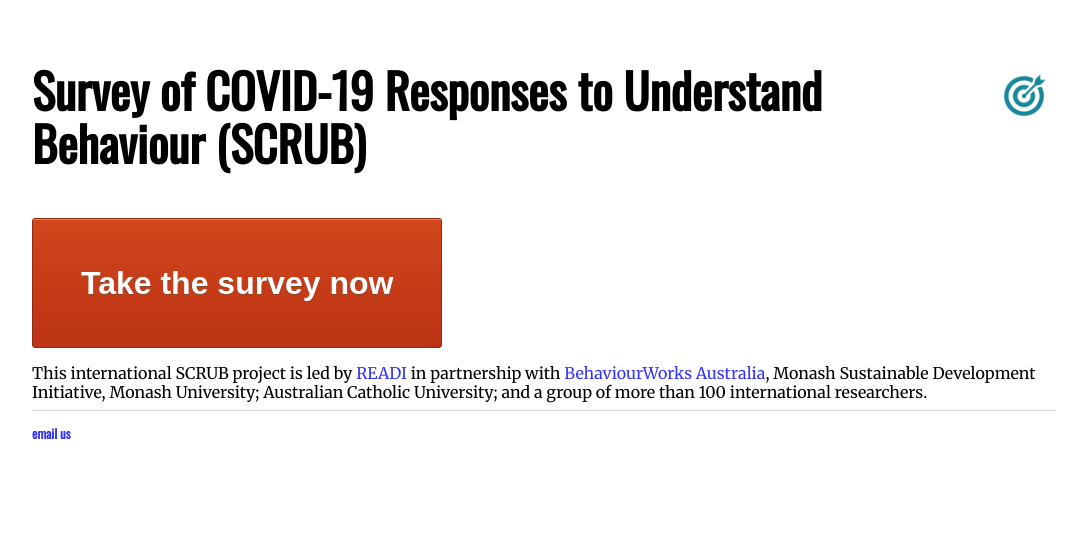
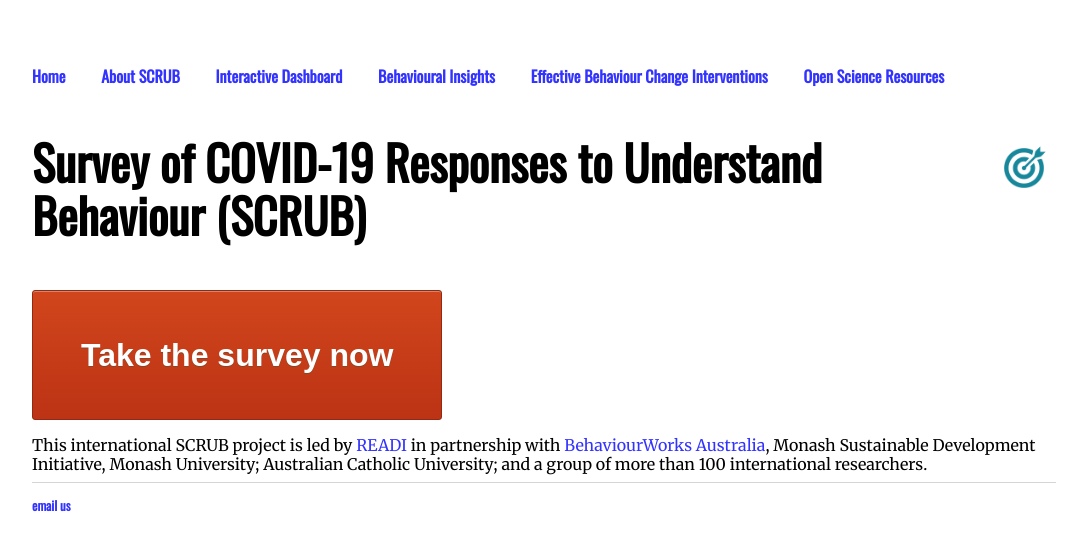
Before and after one commit to aksaeri/scrub, a Jekyll site: the page built from index.md, in a window 1280 px wide. Shown: the top 550 px of the page, without its empty margins (96-1171 px from the left). Built offline with Jekyll 4.4.1, drawn with Linux system fonts in a browser that asks for light colours.

Commit message:
Update default.html

```diff
--- a/_layouts/default.html
+++ b/_layouts/default.html
@@ -16,14 +16,16 @@
 			<meta name="viewport" content="width=device-width, initial-scale=1">
 		</head>
 		<body>
-			<!--<nav>
+			<nav>
 	    		<ul>
 	        		<li><a href="/">Home</a></li>
-		        	<li><a href="/pages/about.html">About EAARC</a></li>
-	        		<li><a href="/pages/research.html">Research Projects</a></li>
+		        	<li><a href="/pages/about.html">About SCRUB</a></li>
+	        		<li><a href="/pages/dashboard.html">Interactive Dashboard</a></li>
+				<li><a href="/pages/insights.html">Behavioural Insights</a></li>
+				<li><a href="/pages/interventions.html">Effective Behaviour Change Interventions</a></li>
 	        		<li><a href="/pages/resources.html">Open Science Resources</a></li>
 	    		</ul>
-			</nav>-->
+			</nav>
 			<div class="container">
 			<div class="content">
 
```
